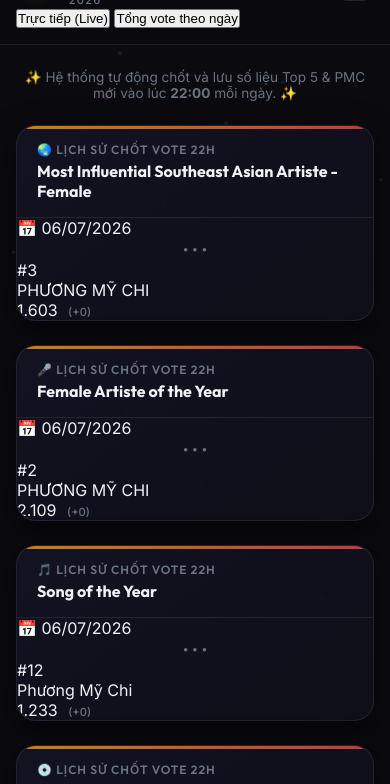
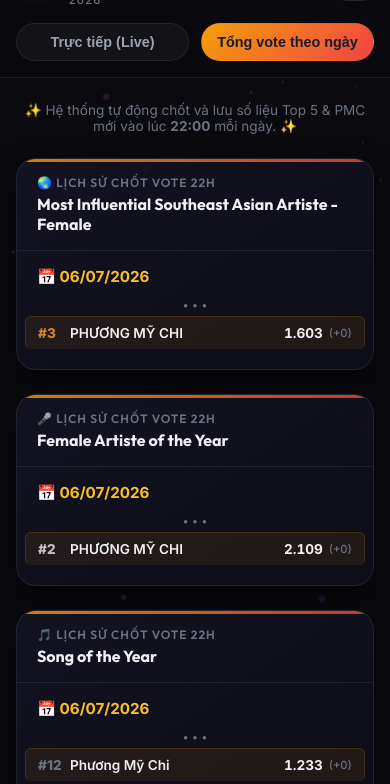
Before and after one commit to hoangyenphan8025-byte/pmc-tracker, a website: page public/index.html in a window 390 px wide. Both pictures are taken after a click on the button "Tổng vote theo ngày". Shown: the part 60-844 px from the top of the page. Drawn offline with Linux system fonts and the light colour scheme; no server answers.

Commit message:
public/style.css

```diff
--- a/public/style.css
+++ b/public/style.css
@@ -152,10 +152,31 @@ body { font-family: var(--font-primary); background: var(--bg-primary); color: v
   .top5-item { padding: 8px 10px; }
   .status-bar { flex-direction: column; gap: 8px; padding: 10px 16px; align-items: flex-start; }
 }
+
+/* ========================================= */
+/* GIAO DIỆN TABS & LỊCH SỬ TOP 5 (MỚI THÊM) */
+/* ========================================= */
+.tabs-container { display: flex; gap: 12px; margin-top: 20px; }
+.tab-btn { background: var(--glass); border: 1px solid var(--glass-border); color: var(--text-secondary); padding: 10px 24px; border-radius: var(--radius-full); font-weight: 600; font-size: 0.9rem; cursor: pointer; transition: var(--transition-fast); }
+.tab-btn:hover { background: rgba(255,255,255,0.1); color: var(--text-primary); }
+.tab-btn.active { background: var(--gradient-gold); color: #1a1a2e; border-color: transparent; }
+
+.history-list { display: flex; flex-direction: column; }
+.history-day-block { padding: 16px 24px; border-bottom: 1px solid var(--glass-border); }
+.history-day-block:last-child { border-bottom: none; }
+.history-day-header { margin-bottom: 12px; font-weight: 700; color: var(--accent-gold-light); font-size: 0.95rem; }
+.history-item-row { display: flex; align-items: center; justify-content: space-between; padding: 8px 0; font-size: 0.85rem; border-bottom: 1px dashed rgba(255,255,255,0.05); }
+.history-item-row:last-child { border-bottom: none; }
+.history-item-row.is-target { background: rgba(245, 158, 11, 0.08); border: 1px solid rgba(245, 158, 11, 0.15); padding: 8px 12px; border-radius: 6px; margin: 4px -12px; border-bottom: none; }
+.hist-rank { width: 32px; font-weight: 800; color: var(--text-muted); }
+.hist-rank.r1 { color: #fbbf24; }
+.hist-rank.r2 { color: #c0c0c0; }
+.hist-rank.r3 { color: #cd7f32; }
+.hist-name { flex: 1; font-weight: 600; white-space: nowrap; overflow: hidden; text-overflow: ellipsis; padding-right: 12px; }
+.hist-votes { font-weight: 700; color: var(--text-primary); font-variant-numeric: tabular-nums; display: flex; align-items: center; }
+
 @media (max-width: 480px) {
-  .top5-avatar { display: none; }
-  .pmc-stats { gap: 12px; }
-  .stat-value { font-size: 1.1rem; }
-  .top5-trend { width: 20px; margin-right: 4px; font-size: 0.65rem; }
+  .tabs-container { margin-top: 16px; }
+  .tab-btn { flex: 1; padding: 10px 0; text-align: center; }
+  .history-day-block { padding: 16px 20px; }
 }
-public/index.html
```
